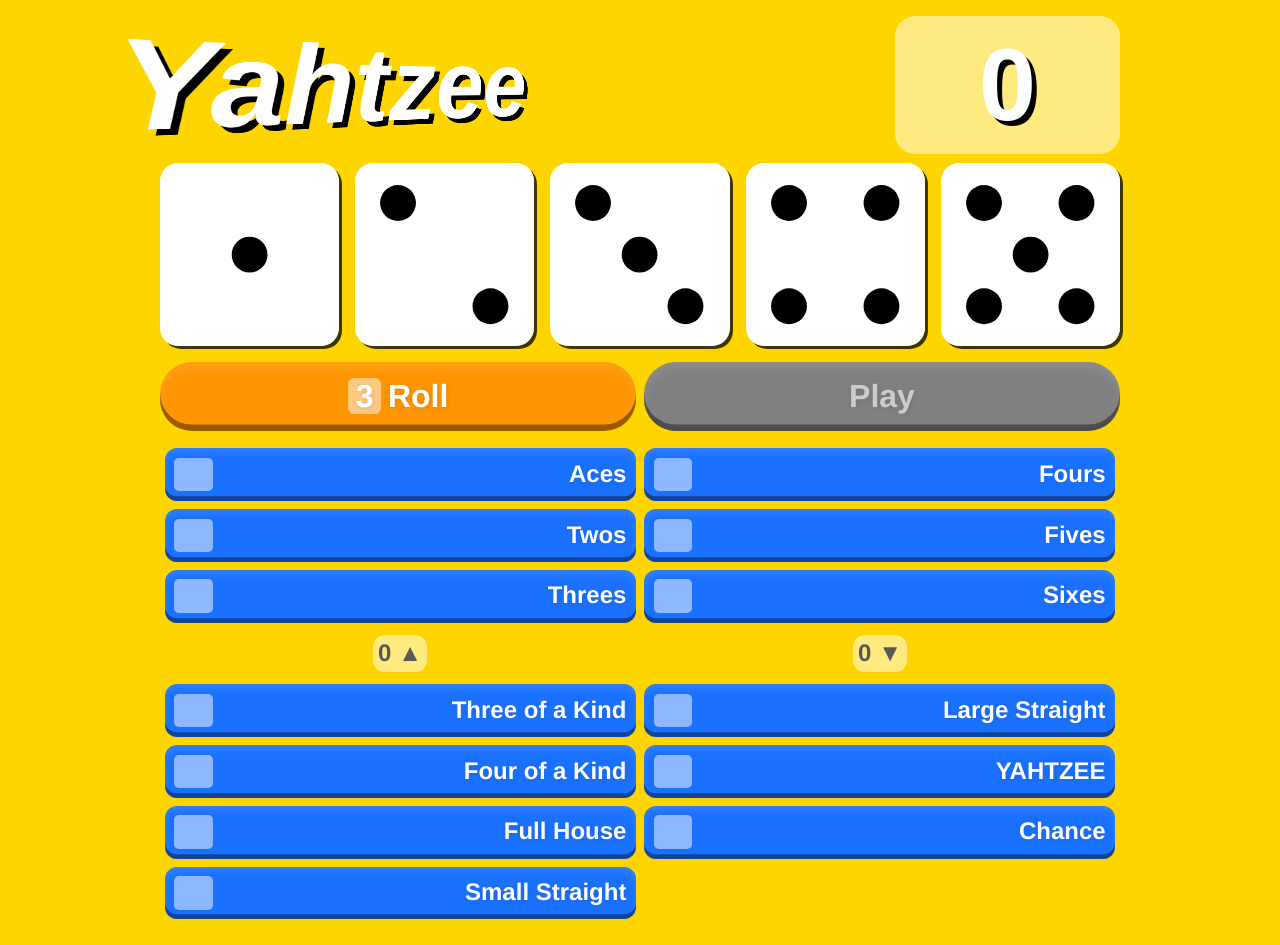
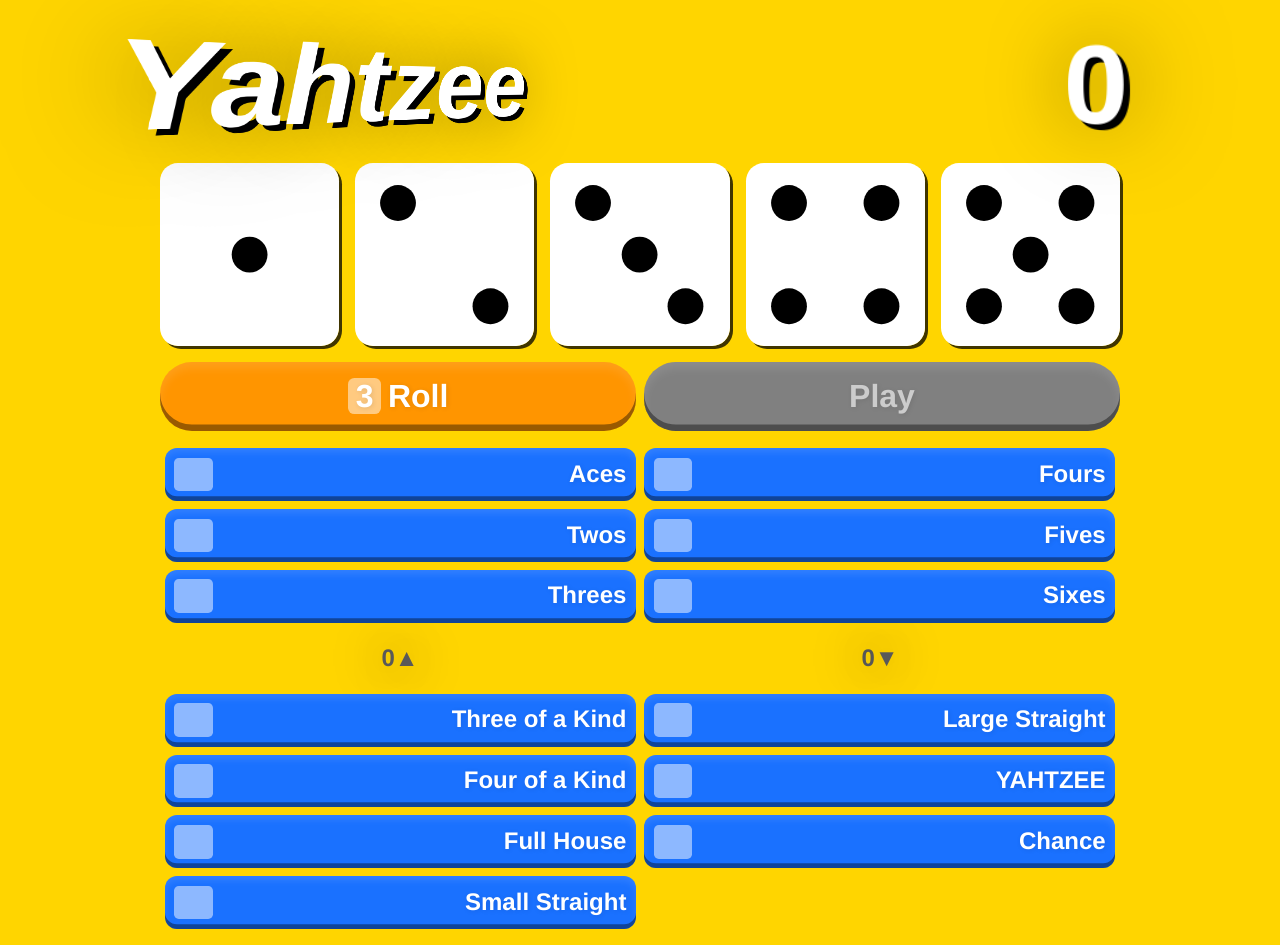
Before and after one commit to bbanting/react-trial, a React (Create React App) app: page / in a window 1280 px wide. Built offline with nearby package versions, Linux system fonts and the light colour scheme.

Commit message:
Styled the display of the bonus points; small adjustments to header styling

```diff
--- a/src/ScoringSection.js
+++ b/src/ScoringSection.js
@@ -76,12 +76,19 @@ function LowerHands({selected, selectFunc, scores, yahtzees}) {
 
 
 function Totals({scores}) {
-  const upTotal = scores.slice(0, 7).reduce((a,b) => a+b);
-  const downTotal = scores.slice(7, 14).reduce((a,b) => a+b);
+  const upTotal = scores.slice(0, 6).reduce((a,b) => a+b);
+  const downTotal = scores.slice(6, 14).reduce((a,b) => a+b);
+  console.log(upTotal);
+  console.log(upTotal >= 63);
+
   return (
     <div className="totals">
-      <p>{upTotal} ▲</p>
-      <p>{downTotal} ▼</p>
+      <div className="uptotal">
+        <div></div>
+        <div>{`${upTotal}${"▲"}`}</div>
+        {upTotal >= 63 ? <div key={5} className="bonus">+35</div> : <div></div>}
+      </div>
+      <div className="downtotal">{downTotal}▼</div>
     </div>
   );
 }
--- a/src/index.css
+++ b/src/index.css
@@ -28,6 +28,8 @@ header {
   grid-template-columns: 1fr 1fr;
   grid-template-rows: 1fr;
   align-items: center;
+  position: relative;
+  z-index: 10;
 }
 
 h1 {
@@ -35,23 +37,23 @@ h1 {
   margin: 0;
   font-size: clamp(2.5em, 8vw, 7em);
   font-style: italic;
-  text-shadow: .05em .05em black;
+  text-shadow: .05em .05em black, 0 0 75px hsla(0, 0%, 0%, 0.5);
   transform: perspective(300px) rotateY(18deg) translateX(.1em);
-  text-decoration: underline var(--blue) solid, overline var(--blue) solid;
+  border-bottom: .2em
 }
 
 .score {
   color: white;
   font-size: clamp(2.5em, 8vw, 7em);
   font-weight: bold;
-  text-shadow: .05em .05em black;
+  text-shadow: .05em .05em black, 0 0 75px hsla(0, 0%, 0%, 0.5);
   margin-left: auto;
-  background-color: hsla(0, 0%, 100%, 0.5);
   border-radius: .2em;
-  text-align: center;
+  text-align: right;
   padding: .1em;
   vertical-align: middle;
   min-width: 2em;
+  transform: perspective(300px) rotateY(-18deg) translateX(.1em);
 }
 
 button {
@@ -194,13 +196,30 @@ circle {
   font-weight: bold;
   font-size: 1.5em;
   color: hsl(0, 0%, 35%);
+  text-shadow: 0 0 2em hsla(0, 0%, 0%, 0.7);
 }
 
-.totals p {
+.totals div {
   margin: auto;
-  background-color: hsla(0, 0%, 100%, 0.5);
   border-radius: .5em;
   padding: .2em;
+}
+
+.uptotal {
+  display: grid;
+  grid-template-columns: 1fr 1fr 1fr;
+  background-color: none;
+}
+
+.uptotal div {
+  margin: 0;
+}
+
+.bonus {
+  background-color: var(--blue);
+  color: white;
+  animation: pop 1s ease-out;
+  text-align: center;
 }
 
 .hand-container {
@@ -285,6 +304,18 @@ circle {
               0 .2em .3em hsla(0, 0%, 100%, 0.1) inset;
 }
 
+@keyframes pop {
+  0% {
+    transform: scale(1);
+  }
+  50% {
+    transform: scale(2);
+  }
+  100% {
+    transform: scale(1);
+  }
+}
+
 @keyframes roll{
   0% {
     top: 10px;
```
